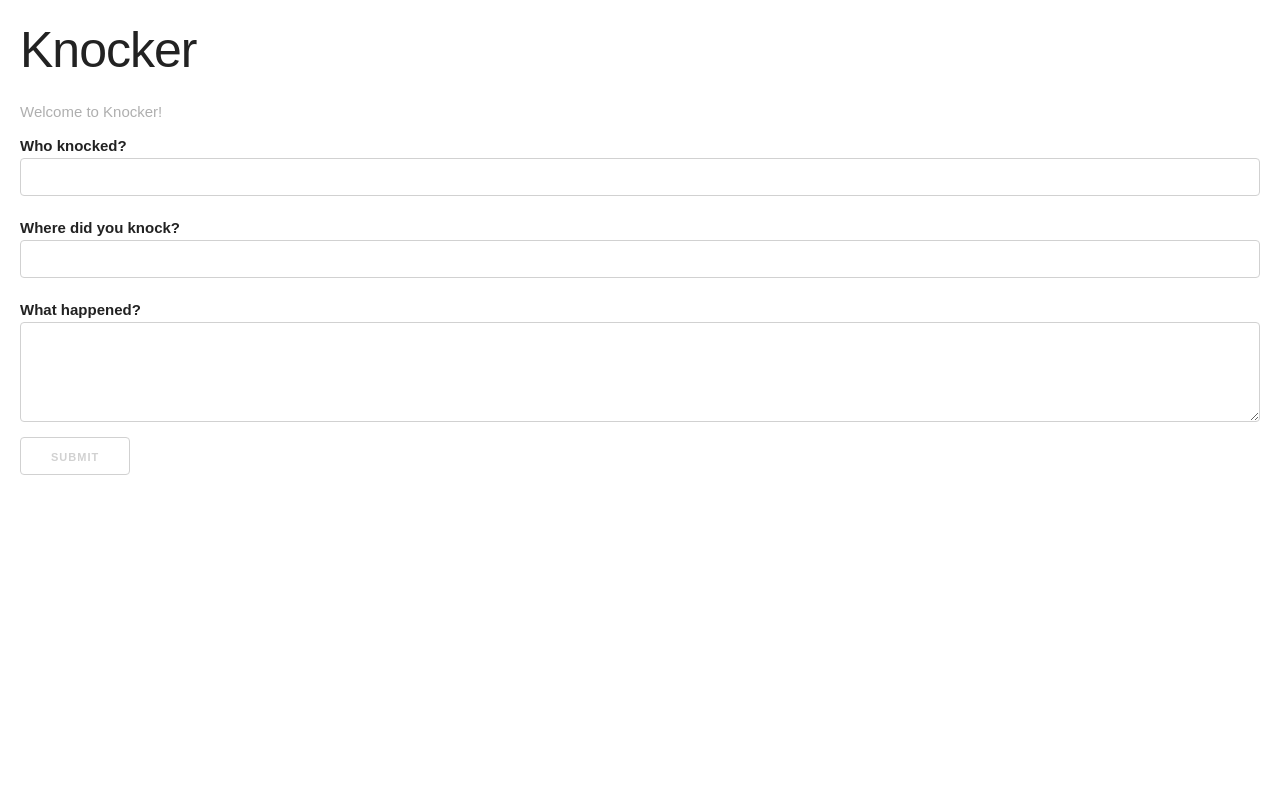
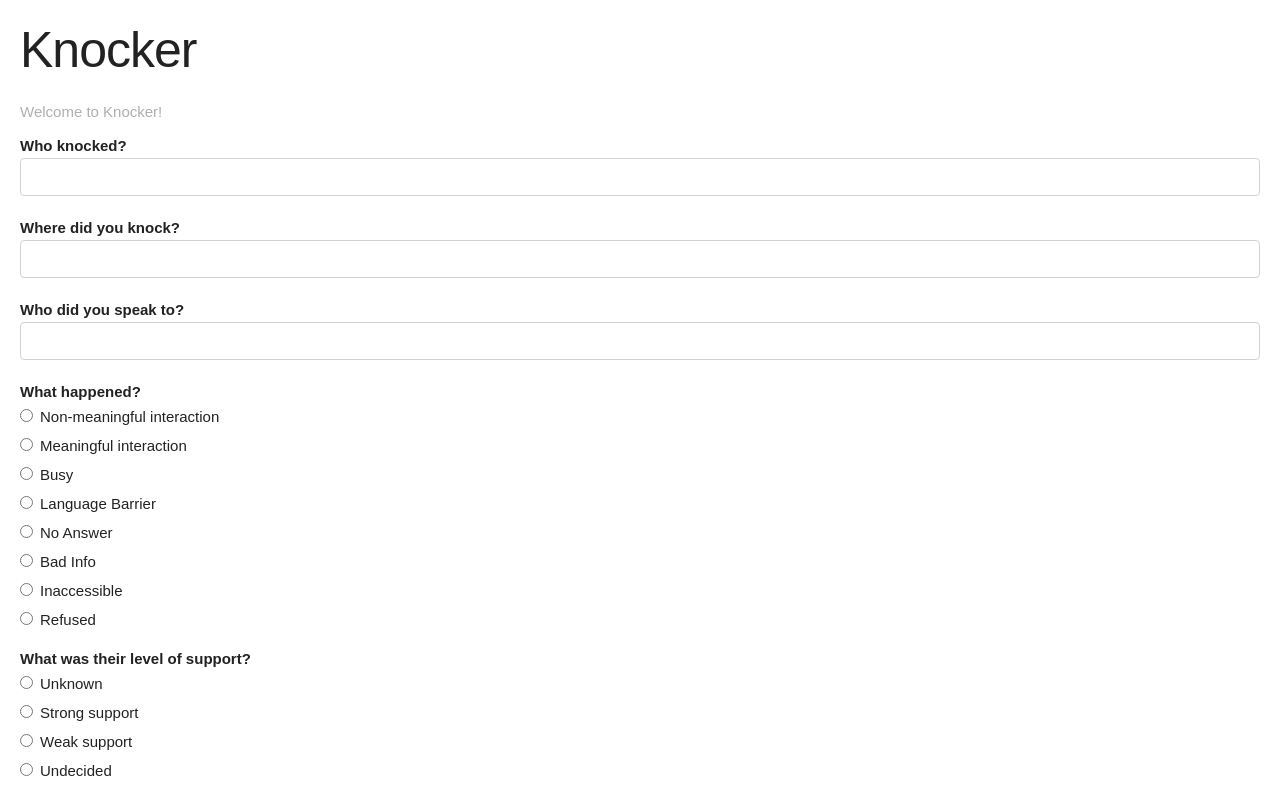
Before and after one commit to elimydlarz/knocker, a React (Create React App) app: page / in a window 1280 px wide. Shown: the top 790 px of the page. Built offline with nearby package versions, Linux system fonts and the light colour scheme; the HTML template or start-up script is replaced by a standard one.

Commit message:
RadioButtons component for form.

```diff
--- a/src/components/Knocked.js
+++ b/src/components/Knocked.js
@@ -1,6 +1,7 @@
 import React, { Component } from 'react';
 import FlashMessage from './FlashMessage';
 import transmit from '../services/transmit.js';
+import RadioButtons from './RadioButtons';
 import '../css/Knocked.css';
 
 export default class Knocked extends Component {
@@ -10,6 +11,7 @@ export default class Knocked extends Component {
       message: 'Welcome to Knocker!',
       knocked: {
         knocker: '',
+        knockee: '',
         address: '',
         notes: '',
       }
@@ -37,6 +39,7 @@ export default class Knocked extends Component {
           message: `Thanks heaps for knocking at ${this.state.knocked.address}`,
           knocked: {
             ...this.state.knocked,
+            knockee: '',
             address: '',
             notes: '',
           },
@@ -65,6 +68,30 @@ export default class Knocked extends Component {
               value={this.state.knocked.address}
               onChange={this.updateKnocked} />
           </label>
+          <label data-name="knockee-label">
+            Who did you speak to?
+            <input type="text" id="knockee"
+              value={this.state.knocked.knockee}
+              onChange={this.updateKnocked} />
+          </label>
+          <RadioButtons label='What happened?' options={[
+            'Non-meaningful interaction',
+            'Meaningful interaction',
+            'Busy',
+          	'Language Barrier',
+          	'No Answer',
+          	'Bad Info',
+          	'Inaccessible',
+          	'Refused',
+          ]} />
+          <RadioButtons label='What was their level of support?' options={[
+            'Unknown',
+          	'Strong support',
+          	'Weak support',
+          	'Undecided',
+          	'Weak oppose',
+          	'Strong oppose',
+          ]} />
           <label data-name="notes-label">
             What happened?
             <textarea id="notes"
--- /dev/null
+++ b/src/components/RadioButtons.js
@@ -0,0 +1,22 @@
+import React, { Component } from 'react';
+import '../css/RadioButtons.css';
+
+export default class Knocked extends Component {
+  render() {
+    return (
+      <div className='RadioButtons'>
+        <label>
+          <div className="radio-heading">
+            {this.props.label}
+          </div>
+          {this.props.options.map(option =>
+            <label className="radio-label">
+              <input type='radio' checked={false} />
+              {option}
+            </label>
+          )}
+        </label>
+      </div>
+    );
+  }
+}
--- /dev/null
+++ b/src/css/RadioButtons.css
@@ -0,0 +1,15 @@
+.RadioButtons {
+  margin-bottom: 15px;
+}
+
+.radio-heading {
+  margin-bottom: 1px;
+}
+
+input[type="radio"] {
+  margin: 0 7px 0 0;
+}
+
+.radio-label {
+  font-weight: 500;
+}
--- a/src/services/transmit.js
+++ b/src/services/transmit.js
@@ -12,6 +12,6 @@ export default function transmit(type, body, responseHandler) {
     body: JSON.stringify(body),
   };
 
-  fetch('http://54.206.125.76:2113/streams/knocker', options)
+  fetch('http://127.0.0.1:2113/streams/knocker', options)
     .then(responseHandler);
 }
```
